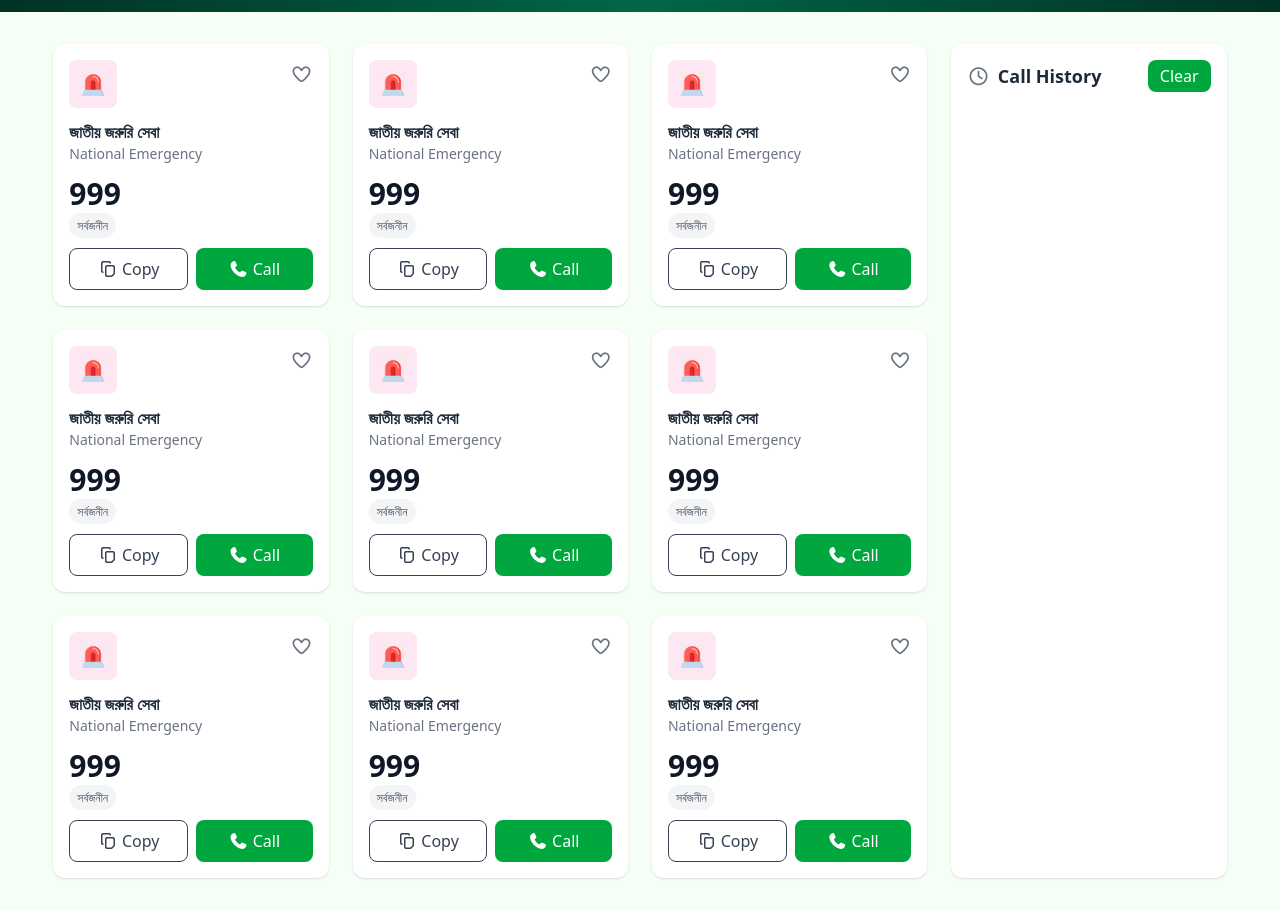
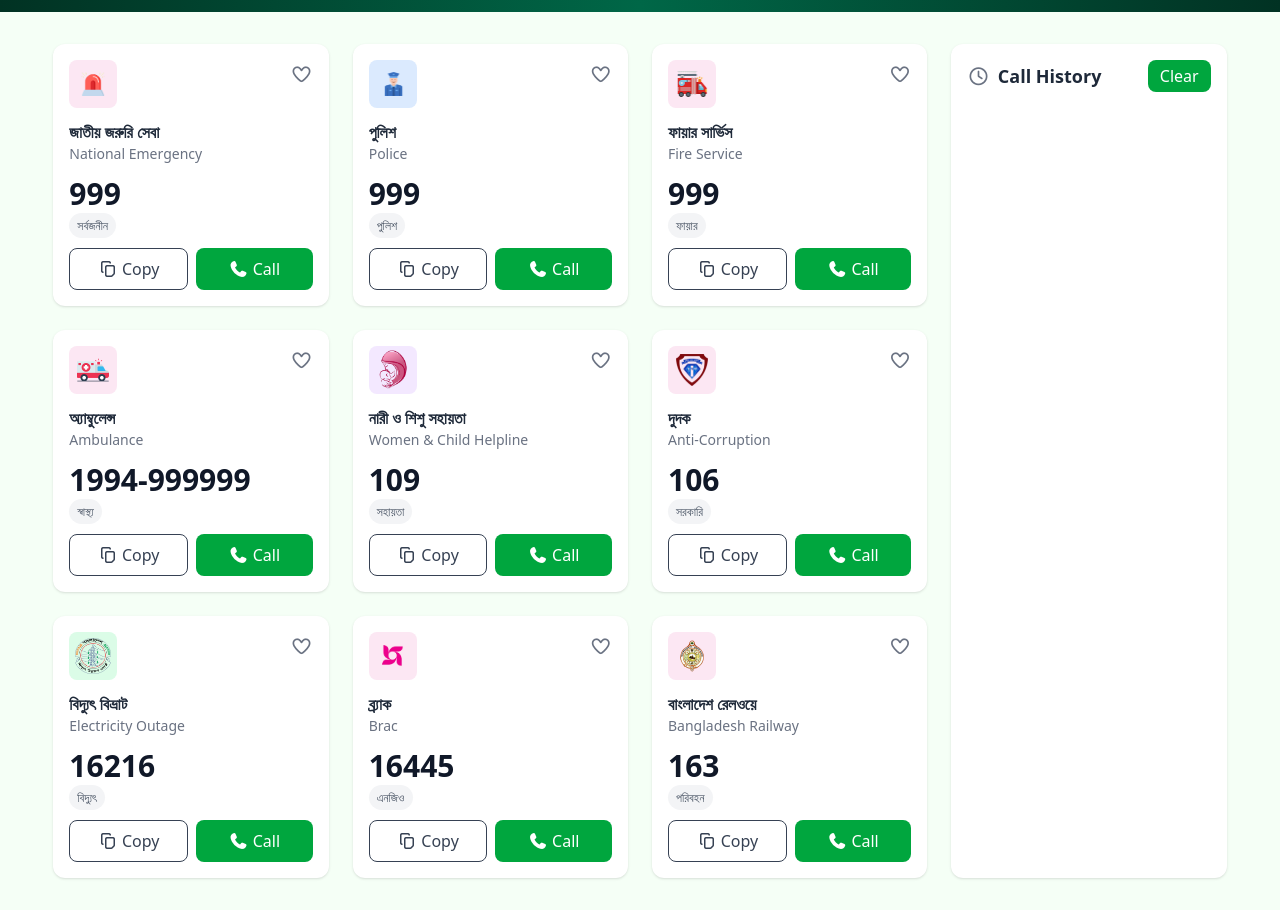
Before and after one commit to JoyChanda/B12-A5-Emergency-Hotline, a plain HTML site: page index.html in a window 1280 px wide. Shown: the part 280-1190 px from the top of the page. Drawn offline with nearby package versions, Linux system fonts and the light colour scheme.

Commit message:
edited the hotline section and put a right images in every card

```diff
--- a/index.html
+++ b/index.html
@@ -69,6 +69,7 @@
           id="hotline-box"
           class="col-span-12 lg:col-span-9 grid grid-cols-1 sm:grid-cols-2 lg:grid-cols-3 gap-6"
         >
+          <!-- card-1 -->
           <div class="bg-white rounded-xl shadow p-4 space-y-3">
             <div class="flex justify-between items-start">
               <!-- Left: Icon + Title -->
@@ -117,22 +118,23 @@
               </button>
             </div>
           </div>
+          <!-- card-2 -->
           <div class="bg-white rounded-xl shadow p-4 space-y-3">
             <div class="flex justify-between items-start">
               <!-- Left: Icon + Title -->
               <div>
                 <div
-                  class="h-12 w-12 rounded-lg bg-pink-100 flex items-center justify-center"
+                  class="h-12 w-12 rounded-lg bg-blue-100 flex items-center justify-center"
                 >
                   <img
-                    src="./assets/emergency.png"
+                    src="./assets/police.png"
                     alt="emergency"
-                    class="h-6 w-6"
+                    class="h-8 w-8"
                   />
                 </div>
                 <div class="mt-3">
-                  <h3 class="font-bold text-gray-800">জাতীয় জরুরি সেবা</h3>
-                  <p class="text-sm text-gray-500">National Emergency</p>
+                  <h3 class="font-bold text-gray-800">পুলিশ</h3>
+                  <p class="text-sm text-gray-500">Police</p>
                 </div>
               </div>
 
@@ -147,7 +149,7 @@
               <span
                 class="text-xs bg-gray-100 text-gray-600 px-2 py-1 rounded-full"
               >
-                সর্বজনীন
+                পুলিশ
               </span>
             </div>
 
@@ -165,6 +167,7 @@
               </button>
             </div>
           </div>
+          <!-- card-3 -->
           <div class="bg-white rounded-xl shadow p-4 space-y-3">
             <div class="flex justify-between items-start">
               <!-- Left: Icon + Title -->
@@ -173,14 +176,14 @@
                   class="h-12 w-12 rounded-lg bg-pink-100 flex items-center justify-center"
                 >
                   <img
-                    src="./assets/emergency.png"
+                    src="./assets/fire-service.png"
                     alt="emergency"
-                    class="h-6 w-6"
+                    class="h-8 w-8"
                   />
                 </div>
                 <div class="mt-3">
-                  <h3 class="font-bold text-gray-800">জাতীয় জরুরি সেবা</h3>
-                  <p class="text-sm text-gray-500">National Emergency</p>
+                  <h3 class="font-bold text-gray-800">ফায়ার সার্ভিস</h3>
+                  <p class="text-sm text-gray-500">Fire Service</p>
                 </div>
               </div>
 
@@ -195,7 +198,7 @@
               <span
                 class="text-xs bg-gray-100 text-gray-600 px-2 py-1 rounded-full"
               >
-                সর্বজনীন
+                ফায়ার
               </span>
             </div>
 
@@ -213,6 +216,7 @@
               </button>
             </div>
           </div>
+          <!-- card-4 -->
           <div class="bg-white rounded-xl shadow p-4 space-y-3">
             <div class="flex justify-between items-start">
               <!-- Left: Icon + Title -->
@@ -221,14 +225,14 @@
                   class="h-12 w-12 rounded-lg bg-pink-100 flex items-center justify-center"
                 >
                   <img
-                    src="./assets/emergency.png"
+                    src="./assets/ambulance.png"
                     alt="emergency"
-                    class="h-6 w-6"
+                    class="h-8 w-8"
                   />
                 </div>
                 <div class="mt-3">
-                  <h3 class="font-bold text-gray-800">জাতীয় জরুরি সেবা</h3>
-                  <p class="text-sm text-gray-500">National Emergency</p>
+                  <h3 class="font-bold text-gray-800">অ্যাম্বুলেন্স</h3>
+                  <p class="text-sm text-gray-500">Ambulance</p>
                 </div>
               </div>
 
@@ -239,11 +243,11 @@
             </div>
 
             <div>
-              <h2 class="text-3xl font-bold text-gray-900">999</h2>
+              <h2 class="text-3xl font-bold text-gray-900">1994-999999</h2>
               <span
                 class="text-xs bg-gray-100 text-gray-600 px-2 py-1 rounded-full"
               >
-                সর্বজনীন
+                স্বাস্থ্য
               </span>
             </div>
 
@@ -261,22 +265,23 @@
               </button>
             </div>
           </div>
+          <!-- card-5 -->
           <div class="bg-white rounded-xl shadow p-4 space-y-3">
             <div class="flex justify-between items-start">
               <!-- Left: Icon + Title -->
               <div>
                 <div
-                  class="h-12 w-12 rounded-lg bg-pink-100 flex items-center justify-center"
+                  class="h-12 w-12 rounded-lg bg-purple-100 flex items-center justify-center"
                 >
                   <img
-                    src="./assets/emergency.png"
+                    src="./assets/mom-child.png"
                     alt="emergency"
-                    class="h-6 w-6"
+                    class="h-12 w-12"
                   />
                 </div>
                 <div class="mt-3">
-                  <h3 class="font-bold text-gray-800">জাতীয় জরুরি সেবা</h3>
-                  <p class="text-sm text-gray-500">National Emergency</p>
+                  <h3 class="font-bold text-gray-800">নারী ও শিশু সহায়তা</h3>
+                  <p class="text-sm text-gray-500">Women & Child Helpline</p>
                 </div>
               </div>
 
@@ -287,11 +292,11 @@
             </div>
 
             <div>
-              <h2 class="text-3xl font-bold text-gray-900">999</h2>
+              <h2 class="text-3xl font-bold text-gray-900">109</h2>
               <span
                 class="text-xs bg-gray-100 text-gray-600 px-2 py-1 rounded-full"
               >
-                সর্বজনীন
+                সহায়তা
               </span>
             </div>
 
@@ -309,6 +314,7 @@
               </button>
             </div>
           </div>
+          <!-- card-6 -->
           <div class="bg-white rounded-xl shadow p-4 space-y-3">
             <div class="flex justify-between items-start">
               <!-- Left: Icon + Title -->
@@ -317,14 +323,14 @@
                   class="h-12 w-12 rounded-lg bg-pink-100 flex items-center justify-center"
                 >
                   <img
-                    src="./assets/emergency.png"
+                    src="./assets/dudok.png"
                     alt="emergency"
-                    class="h-6 w-6"
+                    class="h-8 w-8"
                   />
                 </div>
                 <div class="mt-3">
-                  <h3 class="font-bold text-gray-800">জাতীয় জরুরি সেবা</h3>
-                  <p class="text-sm text-gray-500">National Emergency</p>
+                  <h3 class="font-bold text-gray-800">দুদক</h3>
+                  <p class="text-sm text-gray-500">Anti-Corruption</p>
                 </div>
               </div>
 
@@ -335,11 +341,11 @@
             </div>
 
             <div>
-              <h2 class="text-3xl font-bold text-gray-900">999</h2>
+              <h2 class="text-3xl font-bold text-gray-900">106</h2>
               <span
                 class="text-xs bg-gray-100 text-gray-600 px-2 py-1 rounded-full"
               >
-                সর্বজনীন
+                সরকারি
               </span>
             </div>
 
@@ -357,22 +363,23 @@
               </button>
             </div>
           </div>
+          <!-- card-7 -->
           <div class="bg-white rounded-xl shadow p-4 space-y-3">
             <div class="flex justify-between items-start">
               <!-- Left: Icon + Title -->
               <div>
                 <div
-                  class="h-12 w-12 rounded-lg bg-pink-100 flex items-center justify-center"
+                  class="h-12 w-12 rounded-lg bg-green-100 flex items-center justify-center"
                 >
                   <img
-                    src="./assets/emergency.png"
+                    src="./assets/electricity.png"
                     alt="emergency"
-                    class="h-6 w-6"
+                    class="h-9 w-9"
                   />
                 </div>
                 <div class="mt-3">
-                  <h3 class="font-bold text-gray-800">জাতীয় জরুরি সেবা</h3>
-                  <p class="text-sm text-gray-500">National Emergency</p>
+                  <h3 class="font-bold text-gray-800">বিদ্যুৎ বিভ্রাট</h3>
+                  <p class="text-sm text-gray-500">Electricity Outage</p>
                 </div>
               </div>
 
@@ -383,11 +390,11 @@
             </div>
 
             <div>
-              <h2 class="text-3xl font-bold text-gray-900">999</h2>
+              <h2 class="text-3xl font-bold text-gray-900">16216</h2>
               <span
                 class="text-xs bg-gray-100 text-gray-600 px-2 py-1 rounded-full"
               >
-                সর্বজনীন
+                বিদ্যুৎ
               </span>
             </div>
 
@@ -405,6 +412,7 @@
               </button>
             </div>
           </div>
+          <!-- card-8 -->
           <div class="bg-white rounded-xl shadow p-4 space-y-3">
             <div class="flex justify-between items-start">
               <!-- Left: Icon + Title -->
@@ -413,14 +421,14 @@
                   class="h-12 w-12 rounded-lg bg-pink-100 flex items-center justify-center"
                 >
                   <img
-                    src="./assets/emergency.png"
+                    src="./assets/brac.png"
                     alt="emergency"
-                    class="h-6 w-6"
+                    class="h-8 w-8"
                   />
                 </div>
                 <div class="mt-3">
-                  <h3 class="font-bold text-gray-800">জাতীয় জরুরি সেবা</h3>
-                  <p class="text-sm text-gray-500">National Emergency</p>
+                  <h3 class="font-bold text-gray-800">ব্র্যাক</h3>
+                  <p class="text-sm text-gray-500">Brac</p>
                 </div>
               </div>
 
@@ -431,11 +439,11 @@
             </div>
 
             <div>
-              <h2 class="text-3xl font-bold text-gray-900">999</h2>
+              <h2 class="text-3xl font-bold text-gray-900">16445</h2>
               <span
                 class="text-xs bg-gray-100 text-gray-600 px-2 py-1 rounded-full"
               >
-                সর্বজনীন
+                এনজিও
               </span>
             </div>
 
@@ -453,6 +461,7 @@
               </button>
             </div>
           </div>
+          <!-- card-9 -->
           <div class="bg-white rounded-xl shadow p-4 space-y-3">
             <div class="flex justify-between items-start">
               <!-- Left: Icon + Title -->
@@ -461,14 +470,14 @@
                   class="h-12 w-12 rounded-lg bg-pink-100 flex items-center justify-center"
                 >
                   <img
-                    src="./assets/emergency.png"
+                    src="./assets/Bangladesh-Railway.png"
                     alt="emergency"
-                    class="h-6 w-6"
+                    class="h-8 w-8"
                   />
                 </div>
                 <div class="mt-3">
-                  <h3 class="font-bold text-gray-800">জাতীয় জরুরি সেবা</h3>
-                  <p class="text-sm text-gray-500">National Emergency</p>
+                  <h3 class="font-bold text-gray-800">বাংলাদেশ রেলওয়ে</h3>
+                  <p class="text-sm text-gray-500">Bangladesh Railway</p>
                 </div>
               </div>
 
@@ -479,11 +488,11 @@
             </div>
 
             <div>
-              <h2 class="text-3xl font-bold text-gray-900">999</h2>
+              <h2 class="text-3xl font-bold text-gray-900">163</h2>
               <span
                 class="text-xs bg-gray-100 text-gray-600 px-2 py-1 rounded-full"
               >
-                সর্বজনীন
+                পরিবহন
               </span>
             </div>
 
```
Also changed, not shown: assets/dudok.png (added), assets/electricity.png (added), assets/mom-child.png (added).
